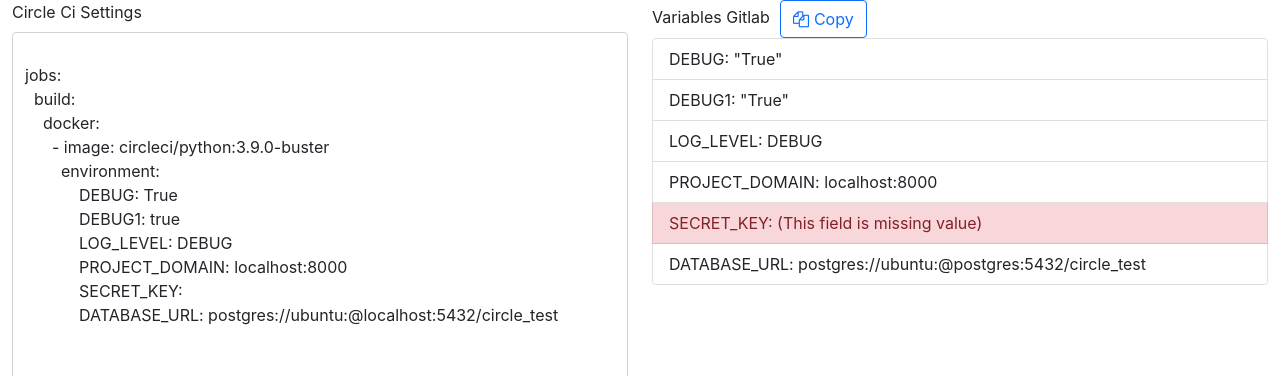
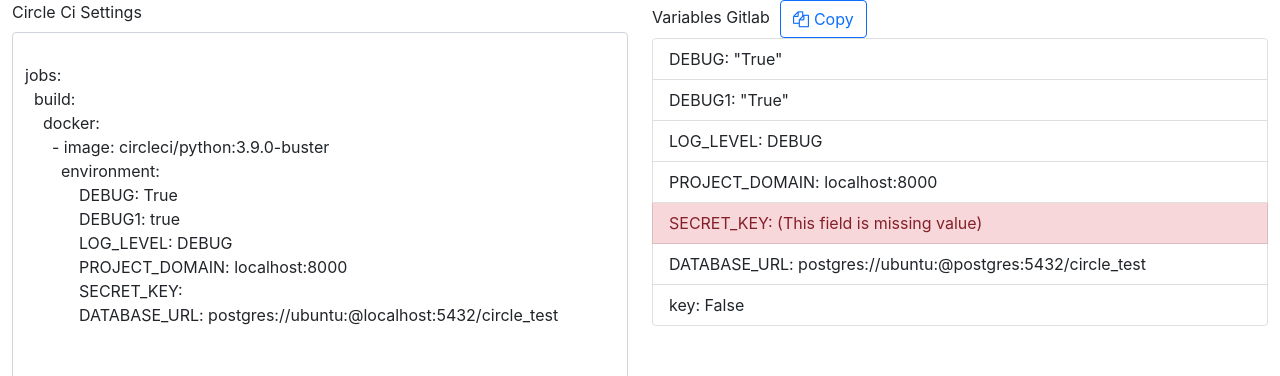
Before and after one commit to Bernardoow/gitlab, a React (Create React App) app: page / in a window 1280 px wide. Shown: the top 376 px of the page. Built offline with nearby package versions, Linux system fonts and the light colour scheme.

Commit message:
Create function to add extraVariables.

```diff
--- a/src/circleVariableToGitlabVariables.jsx
+++ b/src/circleVariableToGitlabVariables.jsx
@@ -114,6 +114,12 @@
       });
     };
 
+    const addExtraVariables = (arrayList) => {
+      arrayList.push(new Variable("key", "False"));
+
+      return arrayList;
+    };
+
     const functions = [
       readYaml,
       searchEnvironmentEntries,
@@ -121,6 +127,7 @@
       fixBooleanValues,
       fixDatabaseUrl,
       checkNullValue,
+      addExtraVariables,
     ];
 
     const result = functions.reduce((accumulator, func) => {
```
